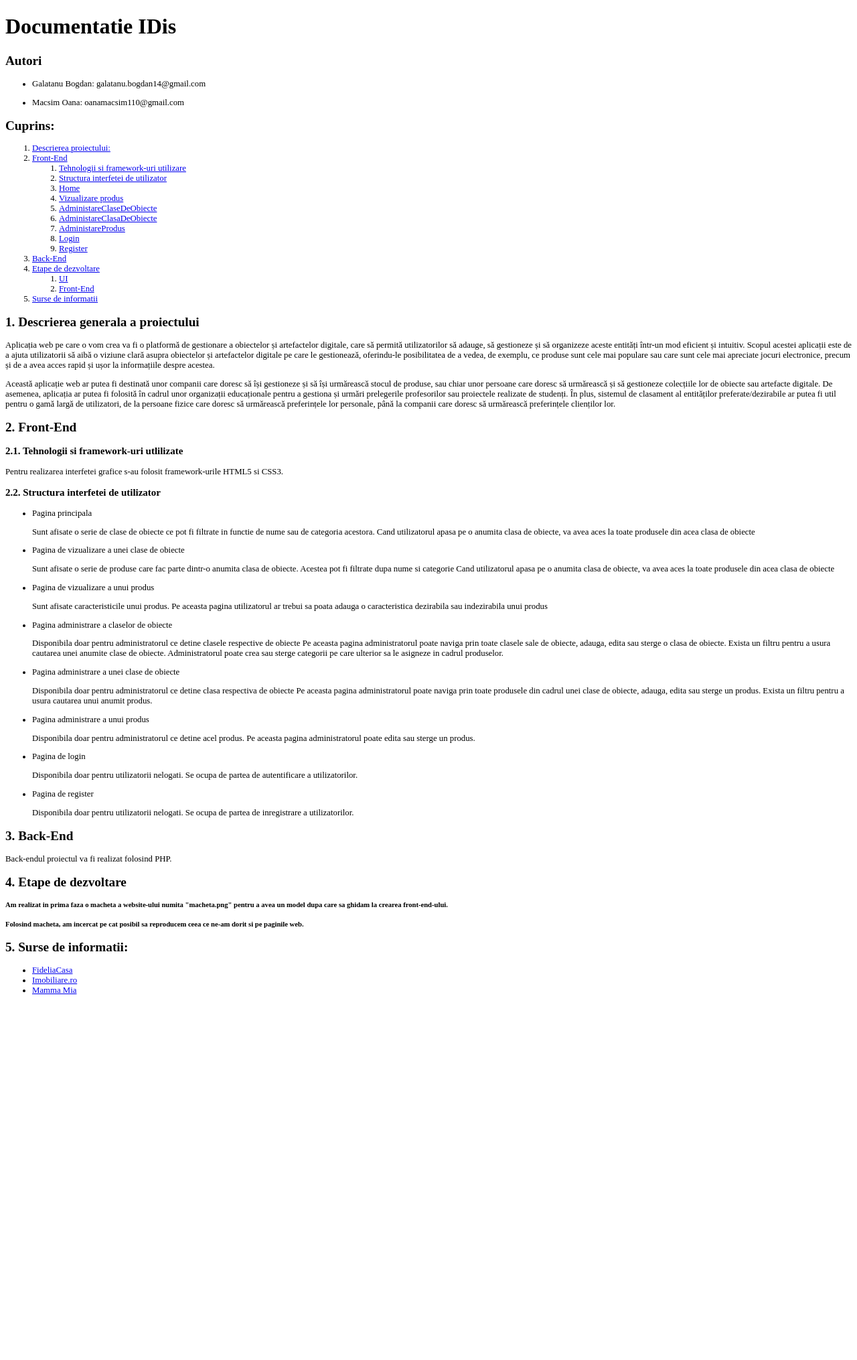
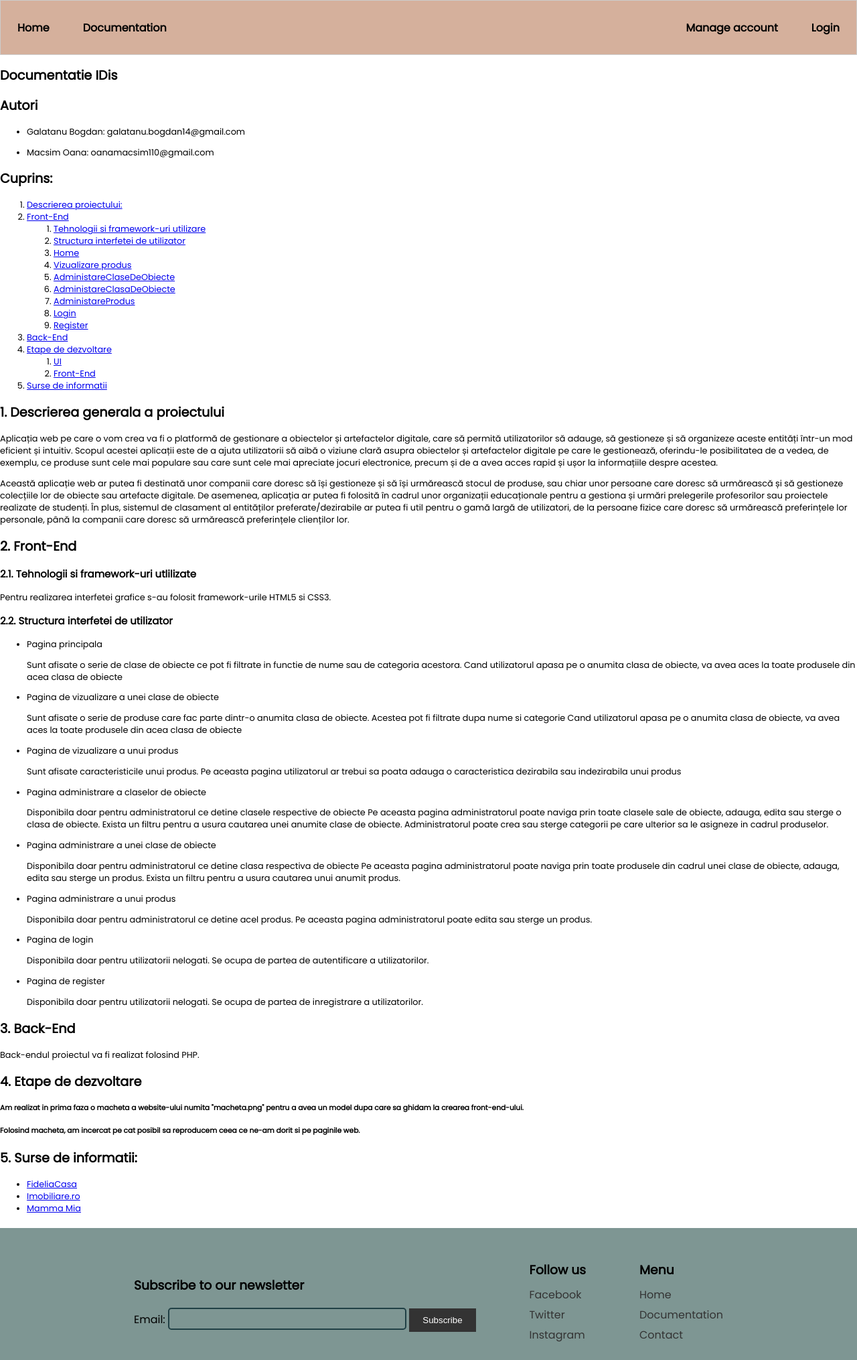
Before and after one commit to GalatanuBogdan/Object-Classes-Management, a PHP site: page /scholarly.html in a window 1280 px wide. Shown: the whole page at 67% size. Before the commit the page ends 1484 px from the top, so only its background shows below. Run offline with PHP 8.4, Linux system fonts and the light colour scheme.

Commit message:
More design updates

```diff
--- a/css/register.css
+++ b/css/register.css
@@ -5,3 +5,20 @@
     margin:0 auto;
     border-radius: 15px;
 }
+
+.register-fields{
+    color: #204045;
+    border-radius: 15px;
+}
+
+input[type=text], input[type=password], input[type=email] {
+    font-family: Poppins, sans-serif;
+    font-weight:500;
+    font-size: 18px;
+    border-radius: 5px;
+    background-color: transparent;
+    border:2px solid #204045;
+    transition: all 0.3s;
+    box-sizing: border-box;
+    outline:0;
+}
--- a/register.html
+++ b/register.html
@@ -29,8 +29,8 @@
 <div class="wrapper" style="min-height: 80vh;">
     <form action="register.html" id="Register" method="post">
         <div class="register-container" style="display:flex; flex-direction: column; text-align: center; border:1px solid #ccc; background-color:#f5f5f5;">
+                <h3 class="register-title">Registration Form</h3>
                 <div class="register-fields" style="display:flex; flex-direction: column; justify-content: center; align-items: center; margin: 20px;">
-                    <h3 class="register-title">Registration Form</h3>
                     <label for="first-name"><b>First name</b></label>
                     <input id="first-name" name="first-name" placeholder="Enter first name" required type="text">
                     <label for="last-name"><b>Last name</b></label>
--- a/scholarly.html
+++ b/scholarly.html
@@ -6,17 +6,31 @@
     <meta name="viewport" content="width=device-width, initial-scale=1.0">
     <meta name="author" content="Galatanu Bogdan, Macsim Oana">
     <meta name="viewport" content="width=device-width, initial-scale=1.0">
+    <link rel="stylesheet" href="css/header.css">
+    <link rel="stylesheet" href="css/footer.css">
+    <link rel="stylesheet" href="css/register.css">
+    <link rel="stylesheet" href="css/global.css">
     <title>Documentatie IDis</title>
 </head>
 
 <body>
 
 <header>
-    <h1 class="title">Documentatie IDis</h1>
+    <div>
+        <div>
+            <span> <a href="index.html">Home</a></span>
+            <span><a href="scholarly.html">Documentation</a></span>
+        </div>
+        <div>
+            <span><a href="administrareClasaDeObiecte.html">Manage account</a></span>
+            <span><a href="login.html">Login</a></span>
+        </div>
+    </div>
 </header>
 
 <div role="contentinfo" style="font-size:1vw">
     <section>
+        <h1 class="title">Documentatie IDis</h1>
         <h2>Autori</h2>
         <ul>
             <li> Galatanu Bogdan: galatanu.bogdan14@gmail.com</li>
@@ -206,4 +220,35 @@
 </div>
 </body>
 
+<footer>
+    <div class="footer-container">
+        <section>
+            <h3>Subscribe to our newsletter</h3>
+            <form>
+                <label for="email">Email:</label>
+                <input type="email" id="email" name="email" required>
+                <button type="submit">Subscribe</button>
+            </form>
+        </section>
+
+        <section>
+            <h3>Follow us</h3>
+            <ul>
+                <li><a href="https://www.facebook.com/example">Facebook</a></li>
+                <li><a href="https://www.twitter.com/example">Twitter</a></li>
+                <li><a href="https://www.instagram.com/example">Instagram</a></li>
+            </ul>
+        </section>
+
+        <section>
+            <h3>Menu</h3>
+            <ul>
+                <li><a href="/">Home</a></li>
+                <li><a href="/documentation">Documentation</a></li>
+                <li><a href="/contact">Contact</a></li>
+            </ul>
+        </section>
+    </div>
+</footer>
+
 </html>
```
Also changed, not shown: css/login.css (+12 -0 lines).
